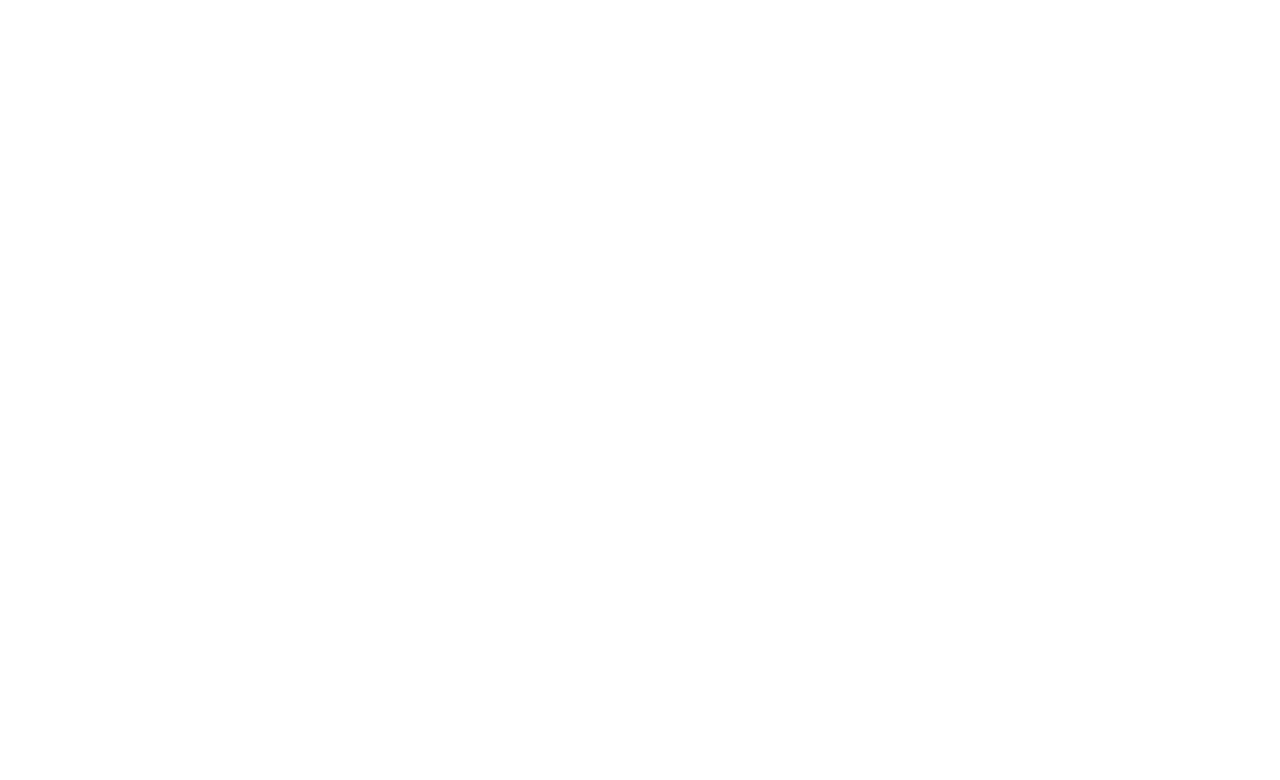
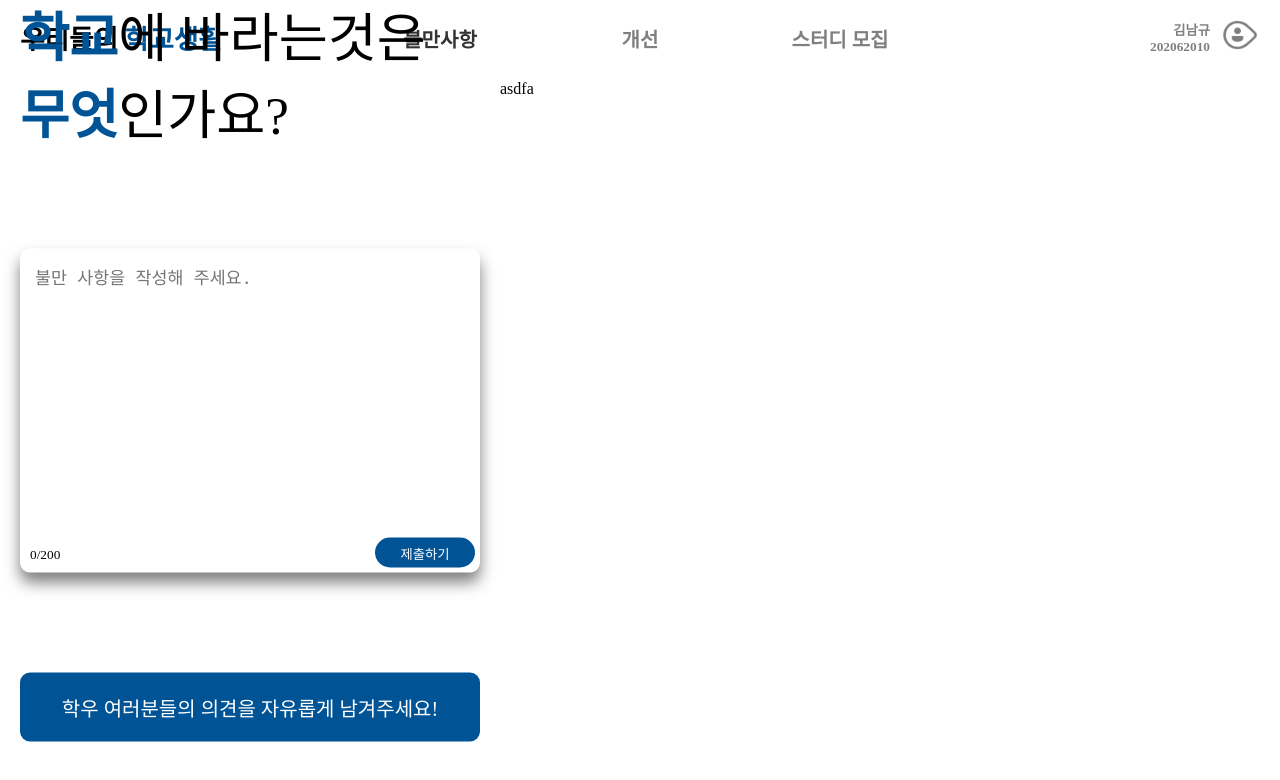
Before and after one commit to vpdls1511/Our_School_Life, a React (Create React App) app in the folder client/: page /suggestion in a window 1280 px wide. Before the commit this address had no page. Shown: the top 780 px of the page. Built offline with nearby package versions, Linux system fonts and the light colour scheme.

Commit message:
feat(vpdls1511) : 입력칸 완성

```diff
--- a/client/src/App.js
+++ b/client/src/App.js
@@ -3,6 +3,7 @@
 import DefaultLayout from "./layout/DefaultLayout";
 //Pages
 import Home from "./page/Home";
+import Suggestion from "./page/Suggestion";
 
 function App() {
   return useRoutes([
@@ -10,7 +11,8 @@
       path : '/',
       element : <DefaultLayout />,
       children : [
-        {index : true , element: <Home />}
+        {index : true , element: <Home />},
+        {path : "suggestion" , element: <Suggestion />}
       ]
     }
   ]);
--- /dev/null
+++ b/client/src/assets/components/SuggestionInputArea.scss
@@ -0,0 +1,55 @@
+.suggestionAreaWrap{
+  position: absolute;
+  top: 40%;
+  left: 50%;
+  width: 460px;
+  transform: translate(-50%, -50%);
+  >.inputArea{
+    position: relative;
+    box-shadow: 0 10px 15px #7f7f7f;
+    border-radius: 10px;
+    overflow: hidden;
+    >.inputBox{
+      width: calc(100% - 30px);
+      font-size: 13pt;
+      font-weight: normal;
+      height: 250px;
+      padding: 15px;
+      border-radius: 10px;
+      outline: none;
+      border: none;
+      resize: none;
+    }
+    >p{
+      position: absolute;
+      float: left;
+      font-size: 10pt;
+      bottom: 10px;
+      left: 10px;
+      &.textMax{
+        font-weight: bold;
+        color: var(--warning-color) ;
+      }
+    }
+    >button{
+      float: right;
+      margin: 5px;
+      border: none;
+      background-color: var(--font-highlight-2);
+      width: 100px;
+      height: 30px;
+      color: white;
+      border-radius: 15px;
+    }
+  }
+  .suggestionInfo{
+    margin-top: 100px;
+    padding: 20px;
+    color: white;
+    text-align: center;
+    font-weight: normal;
+    font-size: 15pt;
+    border-radius: 10px;
+    background-color: var(--font-highlight-1);
+  }
+}
--- /dev/null
+++ b/client/src/assets/components/SuggestionTitleText.scss
@@ -0,0 +1,7 @@
+.suggestionTitleText{
+  font-size: 40pt;
+  margin-bottom: 100px;
+  >b{
+    color: var(--font-highlight-2);
+  }
+}
--- a/client/src/assets/index.scss
+++ b/client/src/assets/index.scss
@@ -1,5 +1,12 @@
+//Components
+@import "components/SuggestionTitleText";
+@import "components/SuggestionInputArea";
+
 // Layout
 @import "layout/DefaultLayout";
+
+//Pages
+@import "pages/Suggestion";
 
 //variable
 @import "variable";
--- a/client/src/assets/layout/DefaultLayout.scss
+++ b/client/src/assets/layout/DefaultLayout.scss
@@ -30,7 +30,7 @@
           text-decoration: none;
           color: var(--font-disable);
           transition: .5s;
-          &:active{
+          &.active{
             color: var(--font-active);
           }
         }
@@ -71,3 +71,9 @@
     }
   }
 }
+
+
+.defaultOutletWrap{
+  width: 100vw;
+  height: calc(100vh - 80px);
+}
--- /dev/null
+++ b/client/src/assets/pages/Suggestion.scss
@@ -0,0 +1,14 @@
+.suggestionWrap{
+  display: flex;
+  height: 100%;
+  .leftSide{
+    flex: 1;
+    position: relative;
+    min-width: 500px;
+    height: 100%;
+  }
+  .test{
+    position: relative;
+    flex: 2;
+  }
+}
--- a/client/src/assets/variable.scss
+++ b/client/src/assets/variable.scss
@@ -2,4 +2,6 @@
  --font-highlight-1 : #005495;
  --font-disable : #7f7f7f;
  --font-active : #333333;
+ --font-highlight-2 : #005495;
+ --warning-color : #f5222d;
 }
--- /dev/null
+++ b/client/src/components/SuggestionInputArea.js
@@ -0,0 +1,37 @@
+import SuggestionTitleText from "./SuggestionTitleText";
+import {useState} from "react";
+
+const SuggestionInputArea = () => {
+
+  const [text, setText] = useState({
+    desc: "",
+    cnt: 0
+  })
+
+  const handleTypingText = (e) => {
+    setText({
+      desc: e.target.value,
+      cnt: e.target.value.length
+    })
+  }
+
+  return <div className={"suggestionAreaWrap"}>
+    <SuggestionTitleText/>
+
+    <div className={"inputArea"}>
+      <textarea className={"inputBox"} value={text.desc} placeholder={"불만 사항을 작성해 주세요."}
+                maxLength={200}
+                onChange={handleTypingText}
+                onBlur={handleTypingText}
+      />
+      <p className={ text.cnt >= 200 ? "textMax" : "" }>{text.cnt}/200</p>
+      <button> 제출하기 </button>
+    </div>
+
+    <div className={"suggestionInfo"}>
+      학우 여러분들의 의견을 자유롭게 남겨주세요!
+    </div>
+  </div>
+}
+
+export default SuggestionInputArea;
--- /dev/null
+++ b/client/src/components/SuggestionItems.js
@@ -0,0 +1,5 @@
+const SuggestionItems = () => {
+  return <section>
+
+  </section>
+}
--- /dev/null
+++ b/client/src/components/SuggestionTitleText.js
@@ -0,0 +1,11 @@
+const SuggestionTitleText = () => {
+
+  return<>
+    <p className={"suggestionTitleText"}>
+      <b>학교</b>에 바라는것은<br/>
+      <b>무엇</b>인가요?
+    </p>
+  </>
+}
+
+export default SuggestionTitleText;
--- a/client/src/layout/DefaultLayout.js
+++ b/client/src/layout/DefaultLayout.js
@@ -1,4 +1,4 @@
-import {Outlet} from 'react-router-dom'
+import {NavLink, Outlet} from 'react-router-dom'
 import {Link} from "react-router-dom";
 
 const DefaultLayout = () => {
@@ -7,9 +7,9 @@
       <a>우리들의 <p>학교생활</p></a>
       <nav>
         <ul>
-          <li> <Link to={"/"}>불만사항</Link> </li>
-          <li> <Link to={"/"}>개선</Link> </li>
-          <li> <Link to={"/"}>스터디 모집</Link> </li>
+          <li> <NavLink to={"/suggestion"}>불만사항</NavLink> </li>
+          <li> <NavLink to={"/"}>개선</NavLink> </li>
+          <li> <NavLink to={"/"}>스터디 모집</NavLink> </li>
         </ul>
       </nav>
       <div className={"userIconArea"}>
@@ -20,7 +20,9 @@
         <img src={"userIcon.png"} />
       </div>
     </header>
-    <Outlet />
+    <div className={"defaultOutletWrap"}>
+      <Outlet />
+    </div>
   </>
 }
 
--- /dev/null
+++ b/client/src/page/Suggestion.js
@@ -0,0 +1,14 @@
+import SuggestionInputArea from "../components/SuggestionInputArea";
+
+const Suggestion = () => {
+  return<article className={"suggestionWrap"}>
+    <div className={"leftSide"}>
+      <SuggestionInputArea />
+    </div>
+    <div className={"test"}>
+      asdfa
+    </div>
+  </article>
+}
+
+export default Suggestion;
```
